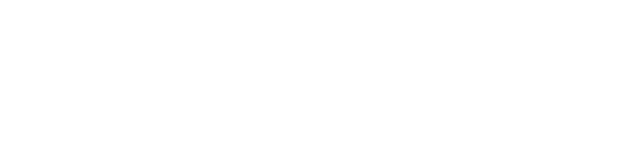
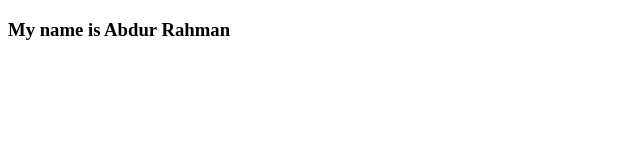
Before and after one commit to AbdurRahman121807/my-forth-repo, a plain HTML site: page index.html in a window 1280 px wide. Shown: the whole page, without its empty margins (0-640 px from the left). Drawn offline with Linux system fonts and the light colour scheme.

Commit message:
added code

```diff
--- a/index.html
+++ b/index.html
@@ -6,6 +6,6 @@
     <title>Forth</title>
 </head>
 <body>
-
+    <h3>My name is Abdur Rahman</h3>
 </body>
 </html>
```
